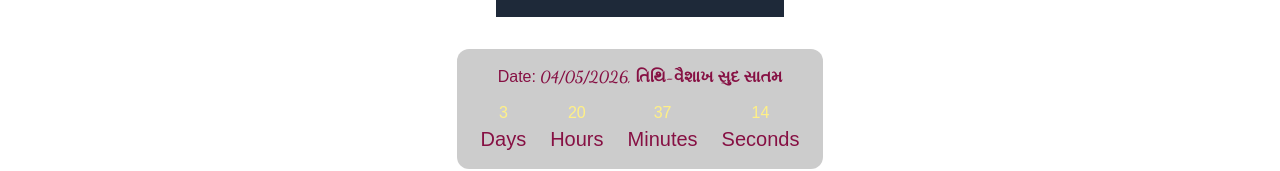
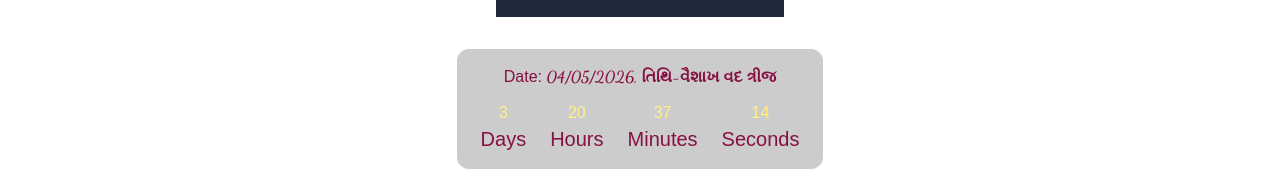
Before and after one commit to harendrasinp/invitation, a Next.js app: page /maincard in a window 1280 px wide. Shown: the part 1331-1502 px from the top of the page. Built offline with nearby package versions, Linux system fonts and the light colour scheme.

Commit message:
tithi update

```diff
--- a/app/maincard/page.tsx
+++ b/app/maincard/page.tsx
@@ -193,7 +193,7 @@ const Page = () => {
         {/* ⏳ Countdown Timer */}
         <div className="mt-8 text-center bg-black/20 backdrop-blur-[5px] px-6 py-4 rounded-xl">
           <div className="mb-3 text-pink-900">
-            Date:<span className="text-pink-900 font-bold font-dancing"> 04/05/2026, તિથિ-વૈશાખ સુદ  સાતમ</span>
+            Date:<span className="text-pink-900 font-bold font-dancing"> 04/05/2026, તિથિ-વૈશાખ વદ ત્રીજ</span>
           </div>
 
           <div className="flex gap-6  text-yellow-200">
```
